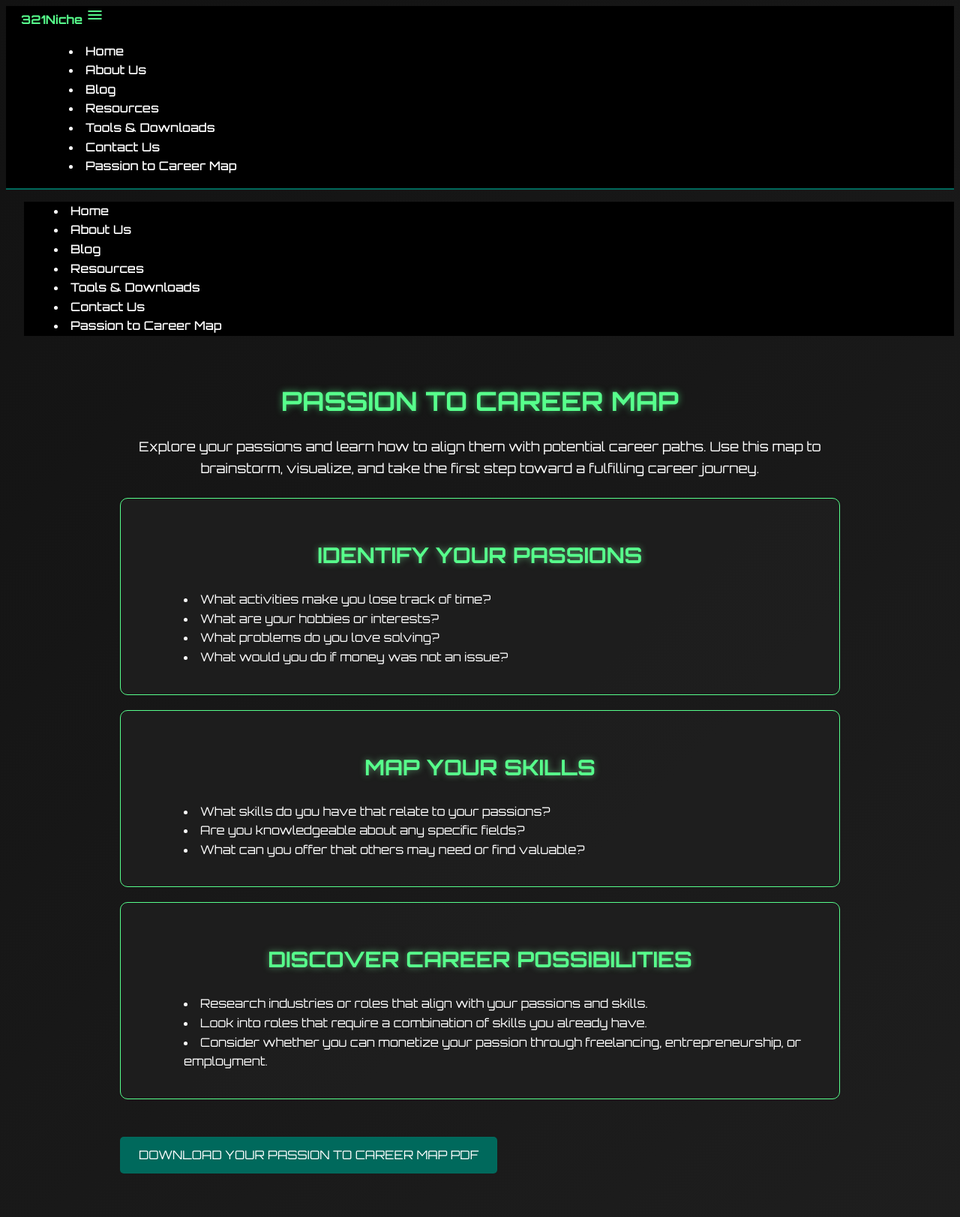
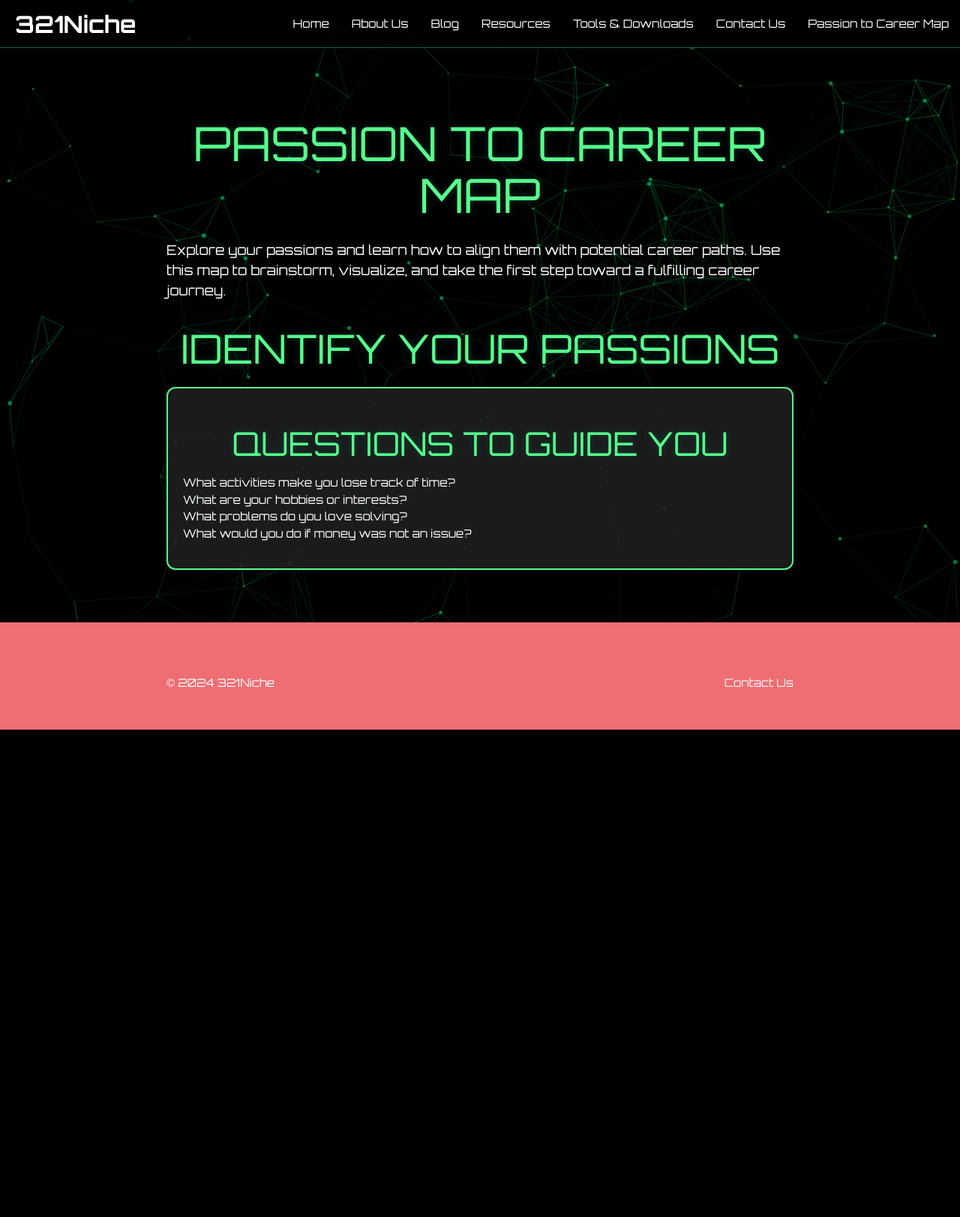
Before and after one commit to LifeUntainted/lifeuntainted.github.io, a Jekyll site: the page passion-to-career-map.html, which Jekyll copies as it is, in a window 1280 px wide. Shown: the whole page at 75% size. Built offline with Jekyll 4.4.1, drawn with Linux system fonts in a browser that asks for light colours; after the commit the page ends 973 px from its top, so only the background shows below that.

Commit message:
Update passion-to-career-map.html

```diff
--- a/passion-to-career-map.html
+++ b/passion-to-career-map.html
@@ -5,22 +5,27 @@
     <meta charset="UTF-8">
     <meta name="viewport" content="width=device-width, initial-scale=1.0">
     <title>Passion to Career Map - 321Niche</title>
+
+    <!-- Meta Tags -->
+    <meta name="description" content="Interactive Career Map to help you align your passions with potential career paths.">
+
+    <!-- Compiled and minified CSS -->
+    <link rel="stylesheet" href="https://cdnjs.cloudflare.com/ajax/libs/materialize/1.0.0/css/materialize.min.css">
+
+    <!-- Import Google Icon Font -->
     <link href="https://fonts.googleapis.com/icon?family=Material+Icons" rel="stylesheet">
+
+    <!-- Import Orbitron Font -->
     <link href="https://fonts.googleapis.com/css2?family=Orbitron:wght@400;500;700&display=swap" rel="stylesheet">
-    <link rel="stylesheet" href="/styles.css">
+
+    <!-- Import particles.js -->
+    <script src="https://cdn.jsdelivr.net/particles.js/2.0.0/particles.min.js"></script>
+
     <style>
         body {
             background-color: #000;
             color: #fff;
             font-family: 'Orbitron', sans-serif;
-            line-height: 1.6;
-            overflow-x: hidden;
-        }
-
-        .container {
-            max-width: 1000px;
-            margin: 0 auto;
-            padding: 20px;
         }
 
         nav {
@@ -28,62 +33,101 @@
             border-bottom: 1px solid #00695c;
         }
 
-        .nav-wrapper {
-            padding: 0 20px;
+        .brand-logo {
+            font-weight: 700;
+            margin-left: 20px;
         }
 
-        .brand-logo {
-            font-weight: 700;
+        #particles-js {
+            position: absolute;
+            width: 100%;
+            height: 100%;
+            z-index: -1;
         }
 
-        .sidenav {
-            background-color: #000;
+        .container {
+            max-width: 1100px;
+            margin: 0 auto;
+            padding: 50px 30px;
+            position: relative;
+            z-index: 1;
         }
 
-        .sidenav li > a, .right.hide-on-med-and-down li a {
-            color: #fff;
-            font-weight: 500;
+        h1, h2, h3 {
+            color: #57FF8C;
+            text-align: center;
+            text-transform: uppercase;
+            text-shadow: 0 0 10px rgba(0, 105, 92, 0.5);
         }
 
-        .sidenav li > a:hover, .right.hide-on-med-and-down li a:hover {
-            color: #57FF8C;
+        p {
+            font-size: 1.2em;
         }
 
-        header, .map-section {
+        .skill-section {
             margin: 20px 0;
             padding: 20px;
             background: rgba(30, 30, 30, 0.9);
-            border: 1px solid #57FF8C;
-            border-radius: 10px;
-            transition: all 0.3s ease-in-out;
+            border: 2px solid #57FF8C;
+            border-radius: 12px;
+            transition: background 0.3s, transform 0.3s, box-shadow 0.3s;
         }
 
-        header:hover, .map-section:hover {
-            background: rgba(30, 30, 30, 1);
+        .skill-section:hover {
+            background: rgba(40, 40, 40, 1);
             transform: translateY(-5px);
-            box-shadow: 0 0 15px rgba(87, 255, 140, 0.5);
+            box-shadow: 0 0 15px #57FF8C;
         }
 
-        h1, h2 {
-            color: #57FF8C;
-            text-align: center;
-            text-transform: uppercase;
+        .skill-category {
+            cursor: pointer;
+            font-size: 1.5rem;
+            display: flex;
+            justify-content: space-between;
+            align-items: center;
+            font-weight: 600;
+            padding-bottom: 10px;
+            border-bottom: 1px solid #57FF8C;
         }
 
-        p {
-            font-size: 1.1em;
-            text-align: center;
-            margin-bottom: 1.5em;
+        .material-icons {
+            transition: transform 0.3s ease;
         }
 
-        ul {
-            list-style: disc inside;
-            margin-left: 1.5rem;
-            font-size: 1em;
+        .rotate {
+            transform: rotate(180deg);
         }
 
-        .download-btn {
-            display: inline-block;
+        .skill-content {
+            max-height: 0;
+            overflow: hidden;
+            transition: max-height 0.5s ease-out;
+            margin-top: 10px;
+        }
+
+        .skill-content.expanded {
+            max-height: 1000px;
+            overflow: auto;
+        }
+
+        .skill-item {
+            margin: 10px 0;
+            font-size: 1.2rem;
+            display: flex;
+            justify-content: space-between;
+            cursor: pointer;
+        }
+
+        .skill-description {
+            display: none;
+            font-size: 1rem;
+            margin-left: 20px;
+            color: #B2FFBF;
+        }
+
+        .btn {
+            display: block;
+            width: fit-content;
             margin: 30px auto;
             padding: 12px 25px;
             background-color: #00695c;
@@ -91,19 +135,22 @@
             text-transform: uppercase;
             font-family: 'Orbitron', sans-serif;
             text-decoration: none;
-            border-radius: 5px;
-            transition: all 0.3s ease-in-out;
+            border-radius: 8px;
+            transition: background-color 0.3s, transform 0.3s;
         }
 
-        .download-btn:hover {
+        .btn:hover {
             background-color: #004d40;
-            box-shadow: 0 0 20px rgba(0, 105, 92, 0.5);
+            box-shadow: 0 0 20px rgba(0, 105, 92, 0.7);
             transform: translateY(-3px);
         }
     </style>
 </head>
 
 <body>
+    <!-- Particle Background -->
+    <div id="particles-js"></div>
+
     <!-- Navigation -->
     <nav>
         <div class="nav-wrapper">
@@ -133,50 +180,144 @@
     </ul>
 
     <!-- Main Content -->
-    <main class="container">
+    <div class="container">
         <h1>Passion to Career Map</h1>
         <p>Explore your passions and learn how to align them with potential career paths. Use this map to brainstorm, visualize, and take the first step toward a fulfilling career journey.</p>
 
-        <!-- Passion to Career Map Sections -->
-        <section class="map-section">
-            <h2>Identify Your Passions</h2>
+        <h2>Identify Your Passions</h2>
+        <div class="skill-section">
+            <h3>Questions to Guide You</h3>
             <ul>
                 <li>What activities make you lose track of time?</li>
                 <li>What are your hobbies or interests?</li>
                 <li>What problems do you love solving?</li>
                 <li>What would you do if money was not an issue?</li>
             </ul>
-        </section>
+        </div>
+    </div>
 
-        <section class="map-section">
-            <h2>Map Your Skills</h2>
-            <ul>
-                <li>What skills do you have that relate to your passions?</li>
-                <li>Are you knowledgeable about any specific fields?</li>
-                <li>What can you offer that others may need or find valuable?</li>
-            </ul>
-        </section>
+    <!-- Footer -->
+    <footer class="page-footer">
+        <div class="container">
+            © 2024 321Niche
+            <a class="grey-text text-lighten-4 right" href="/contact.html">Contact Us</a>
+        </div>
+    </footer>
 
-        <section class="map-section">
-            <h2>Discover Career Possibilities</h2>
-            <ul>
-                <li>Research industries or roles that align with your passions and skills.</li>
-                <li>Look into roles that require a combination of skills you already have.</li>
-                <li>Consider whether you can monetize your passion through freelancing, entrepreneurship, or employment.</li>
-            </ul>
-        </section>
-
-        <!-- Download Button -->
-        <a href="/downloads/passion_to_career_map.pdf" class="download-btn">Download Your Passion to Career Map PDF</a>
-    </main>
-
-    <!-- JavaScript Initialization for Materialize -->
+    <!-- Scripts -->
     <script src="https://cdnjs.cloudflare.com/ajax/libs/materialize/1.0.0/js/materialize.min.js"></script>
     <script>
-        document.addEventListener('DOMContentLoaded', function() {
+        document.addEventListener('DOMContentLoaded', function () {
             // Initialize Mobile Navigation
             var elems = document.querySelectorAll('.sidenav');
             M.Sidenav.init(elems);
+        });
+
+        // Particle.js configuration
+        particlesJS('particles-js', {
+            "particles": {
+                "number": {
+                    "value": 100,
+                    "density": {
+                        "enable": true,
+                        "value_area": 800
+                    }
+                },
+                "color": {
+                    "value": "#00e676"
+                },
+                "shape": {
+                    "type": "circle",
+                    "stroke": {
+                        "width": 0,
+                        "color": "#000000"
+                    },
+                    "polygon": {
+                        "nb_sides": 5
+                    }
+                },
+                "opacity": {
+                    "value": 0.5,
+                    "random": false,
+                    "anim": {
+                        "enable": false,
+                        "speed": 1,
+                        "opacity_min": 0.1,
+                        "sync": false
+                    }
+                },
+                "size": {
+                    "value": 3,
+                    "random": true,
+                    "anim": {
+                        "enable": false,
+                        "speed": 40,
+                        "size_min": 0.1,
+                        "sync": false
+                    }
+                },
+                "line_linked": {
+                    "enable": true,
+                    "distance": 150,
+                    "color": "#00e676",
+                    "opacity": 0.4,
+                    "width": 1
+                },
+                "move": {
+                    "enable": true,
+                    "speed": 6,
+                    "direction": "none",
+                    "random": false,
+                    "straight": false,
+                    "out_mode": "out",
+                    "bounce": false,
+                    "attract": {
+                        "enable": false,
+                        "rotateX": 600,
+                        "rotateY": 1200
+                    }
+                }
+            },
+            "interactivity": {
+                "detect_on": "canvas",
+                "events": {
+                    "onhover": {
+                        "enable": true,
+                        "mode": "repulse"
+                    },
+                    "onclick": {
+                        "enable": true,
+                        "mode": "push"
+                    },
+                    "resize": true
+                },
+                "modes": {
+                    "grab": {
+                        "distance": 400,
+                        "line_linked": {
+                            "opacity": 1
+                        }
+                    },
+                    "bubble": {
+                        "distance": 400,
+                        "size": 40,
+                        "duration": 2,
+                        "opacity": 8,
+                        "speed": 3
+                    },
+                    "repulse": {
+                        "distance": 200,
+                        "duration": 0.4
+                    },
+                    "push": {
+                        "particles_nb": 4
+                    },
+                    "remove": {
+                        "particles_nb": 2
+                    }
+                }
+            },
+            "retina_detect": true
         });
     </script>
 </body>
```
